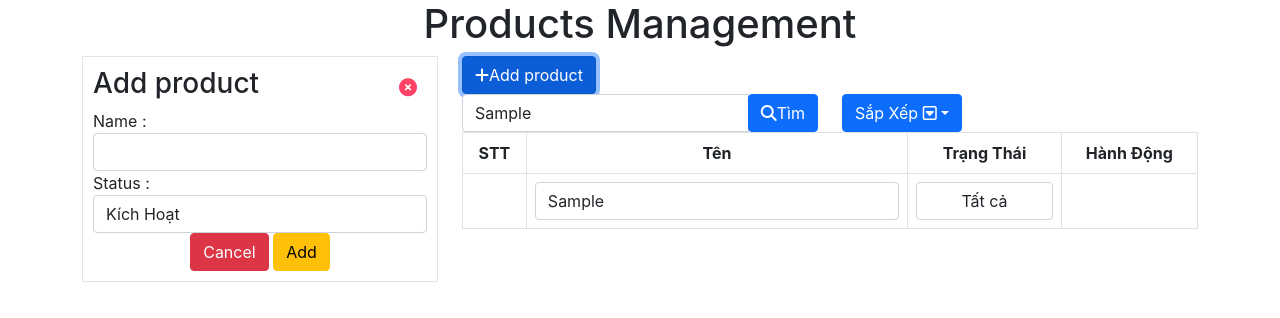
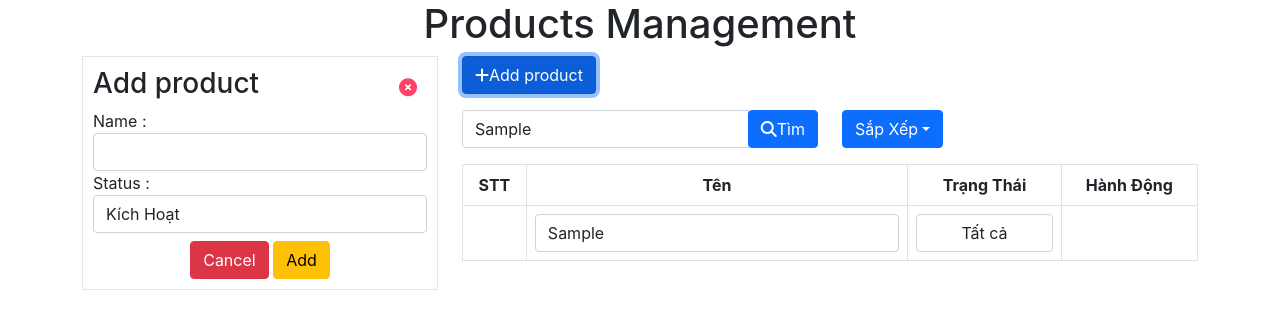
Before and after one commit to thanhit23/learning-ReactJs-Redux, a React (Create React App) app: page / in a window 1280 px wide. Both pictures are taken after typing "Sample", "Sample" into the empty fields and a click on the button "Add product". Shown: the top 318 px of the page. Built offline with nearby package versions, Linux system fonts and the light colour scheme.

Commit message:
[Feature] sort product
[Bugfix] change format

```diff
--- a/src/App.css
+++ b/src/App.css
@@ -27,6 +27,14 @@
 .App-link {
   color: #61dafb;
 }
+.sort_selected::after {
+  content: "\f00c";
+  font-family: FontAwesome;
+  font-style: normal;
+  font-weight: normal;
+  margin: 0 0 0 10px;
+  display: inline-block;
+}
 
 @keyframes App-logo-spin {
   from {
--- a/src/App.js
+++ b/src/App.js
@@ -4,6 +4,7 @@ import TaskForm from './Components/TackForm';
 import Control from './Components/Control';
 import TaskList from './Components/TaskList';
 import cl from 'classnames';
+
 
 class App extends Component {
   constructor(props) {
@@ -16,7 +17,11 @@ class App extends Component {
         name: '',
         value: 0,
       },
-      keyWord: '',
+      keyword: '',
+      sort: {
+        by: 'name',
+        value: 1,
+      },
     }
   }
 
@@ -72,11 +77,6 @@ class App extends Component {
     if (index || index === 0) {
       const editForm = data[index]
       this.setState({ editForm, disForm: true })
-      // if (index !== null || index === 0) {
-      //   console.log(index, 'index')
-      // } else {
-      //   data[index] =
-      // }
     }
   }
 
@@ -120,13 +120,24 @@ class App extends Component {
     })
   }
 
-  searchKeywords = (keyWord) => {
-    this.setState({ keyWord })
+  searchKeywords = (keyword) => {
+    this.setState({ keyword })
+  }
+
+  sortNameOnChange = (data) => {
+    const { by, value } = data
+    this.setState({
+      sort: {
+        by,
+        value,
+      },
+    })
   }
 
   render() {
-    let { data, disForm, editForm, filter, keyWord } = this.state;
+    let { data, disForm, editForm, filter, keyWord, sort } = this.state;
     const { name, status } = filter;
+    const { by, value : valueSort } = sort;
     if (filter) {
       if (name) {
         data = data.filter(({ name : nameItem }) => nameItem.toLowerCase().indexOf(name) !== -1)
@@ -146,6 +157,21 @@ class App extends Component {
     if (keyWord) {
       data = data.filter(({ name : nameItem }) => nameItem.toLowerCase().indexOf(keyWord) !== -1)
     }
+
+    if (by === 'name') {
+      data.sort((a, b) => {
+        if (a.name > b.name) return -valueSort
+        else if (a.name < b.name) return valueSort
+        else return 0;
+      })
+    } else {
+      data.sort((a, b) => {
+        if (a.status > b.status) return -valueSort
+        else if (a.status < b.status) return valueSort
+        else return 0;
+      })
+    }
+
     const element = disForm ? <TaskForm
                                 toggleForm={this.toggleForm}
                                 handleAddData={this.handleAddData}
@@ -166,7 +192,7 @@ class App extends Component {
             <button type="button" className="btn btn-primary" onClick={this.toggleForm}>
               <i className="fa fa-plus mr-5" />Add product
             </button>
-            <Control searchKeywords={ this.searchKeywords }/>
+            <Control searchKeywords={ this.searchKeywords } sortNameOnChange={ this.sortNameOnChange }/>
             <div className="row mt-15">
               <div className="col-xs-12 col-sm-12 col-md-12 col-lg-12">
                 <TaskList
--- a/src/Components/Control.js
+++ b/src/Components/Control.js
@@ -9,9 +9,9 @@ class Control extends Component {
 
   render() {
     return (
-      <div className="row mt-15">
+      <div className="row mt-15 my-3">
         <Search searchKeywords={ this.props.searchKeywords }/>
-        <Sort />
+        <Sort sortNameOnChange={ this.props.sortNameOnChange }/>
       </div>
     );
   }
--- a/src/Components/Sort.js
+++ b/src/Components/Sort.js
@@ -1,31 +1,61 @@
 import React, { Component } from 'react';
+import cls from 'classnames';
 
 class Sort extends Component {
+  constructor(props) {
+    super(props);
+    this.state = {
+      sort: {
+        by: 'name',
+        value: 1,
+      }
+    }
+  }
+
+  onClickSortName = (by, value) => {
+    this.setState({
+      sort: {
+        by,
+        value,
+      }
+    }, () => {
+      const { sort } = this.state
+      this.props.sortNameOnChange(sort)
+    })
+  }
+
   render() {
+    const { sort: { by, value } } = this.state
     return (
       <div className="col-xs-6 col-sm-6 col-md-6 col-lg-6">
         <div className="dropdown">
           <button className="btn btn-primary dropdown-toggle" type="button" id="dropdownMenuButton1" data-bs-toggle="dropdown" aria-expanded="true">
-            Sắp Xếp <span className="fa fa-caret-square-o-down ml-5" />
+            Sắp Xếp
           </button>
           <ul className="dropdown-menu" aria-labelledby="dropdownMenuButton1">
-            <li>
-              <a className="dropdown-item" href='/#' role="button">
-                <span className="fa fa-sort-alpha-asc pr-5">
+            <li onClick={ () => this.onClickSortName('name', 1) }>
+              <a className={cls("dropdown-item", {'sort_selected': (by === 'name' && value === 1)} )} href='/#' role="button">
+                <i className="fa-solid fa-arrow-up-z-a"></i>
+                <span className="pr-5">
                   Tên A-Z
                 </span>
               </a>
             </li>
-            <li>
-              <a className="dropdown-item" href='/#' role="button">
-                <span className="fa fa-sort-alpha-desc pr-5">
+            <li onClick={ () => this.onClickSortName('name', -1) }>
+              <a className={cls("dropdown-item", {'sort_selected': (by === 'name' && value === -1)} )} href='/#' role="button">
+                <i className="fa-solid fa-arrow-down-z-a"></i>
+                <span className="pr-5">
                   Tên Z-A
                 </span>
               </a>
             </li>
             <li role="separator" className="divider" />
-            <li><a className="dropdown-item" href='/#' role="button">Trạng Thái Kích Hoạt</a></li>
-            <li><a className="dropdown-item" href='/#' role="button">Trạng Thái Ẩn</a></li>
+            <li onClick={ () => this.onClickSortName('status', 1) }>
+              <a className={cls("dropdown-item", {'sort_selected': (by === 'status' && value === 1)} )} href='/#' role="button">Kích Hoạt</a>
+            </li>
+            <li onClick={ () => this.onClickSortName('status', -1) }>
+              <a className={cls("dropdown-item", {'sort_selected': (by === 'status' && value === -1)} )} href='/#' role="button">Ẩn</a>
+            </li>
           </ul>
         </div>
       </div>
--- a/src/Components/TackForm.js
+++ b/src/Components/TackForm.js
@@ -88,7 +88,7 @@ class TaskForm extends Component {
             <option value={true}>Kích Hoạt</option>
             <option value={false}>Ẩn</option>
           </select>
-          <div className="text-center">
+          <div className="text-center mt-2">
           <button
               type="submit"
               className="btn btn-danger"
```
Also changed, not shown: public/logo192.png (deleted), public/logo512.png (deleted).
